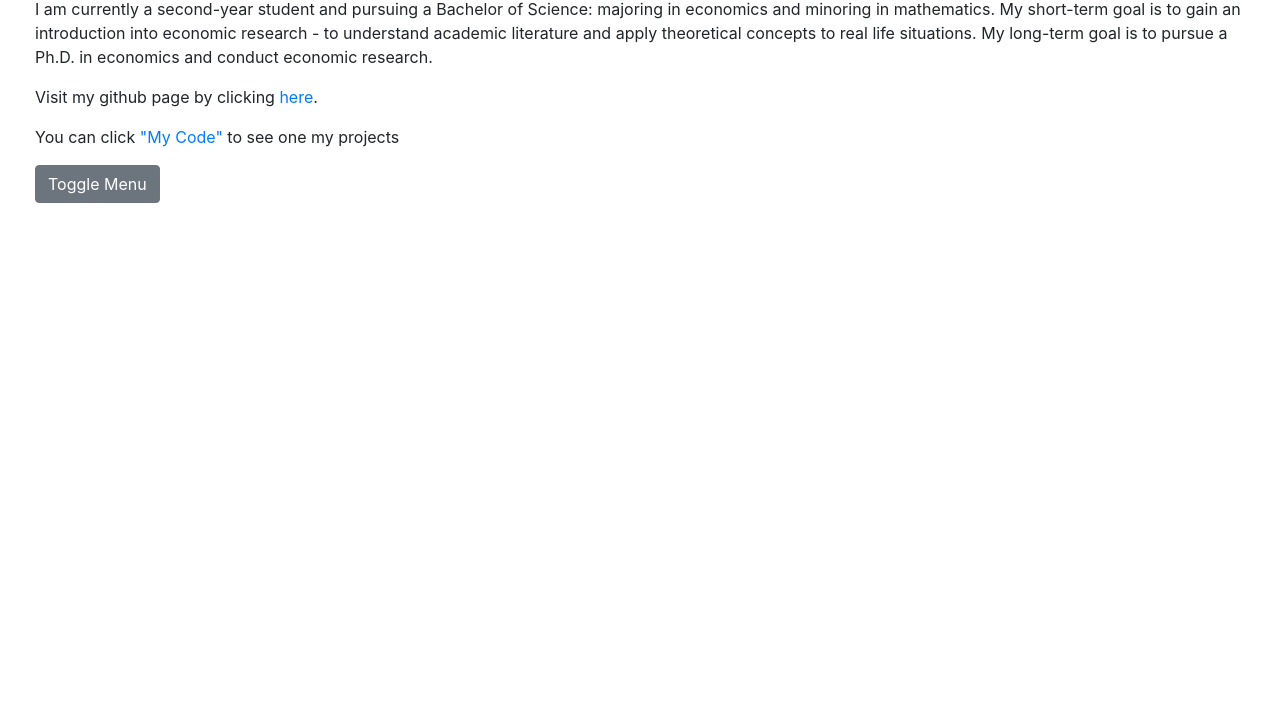
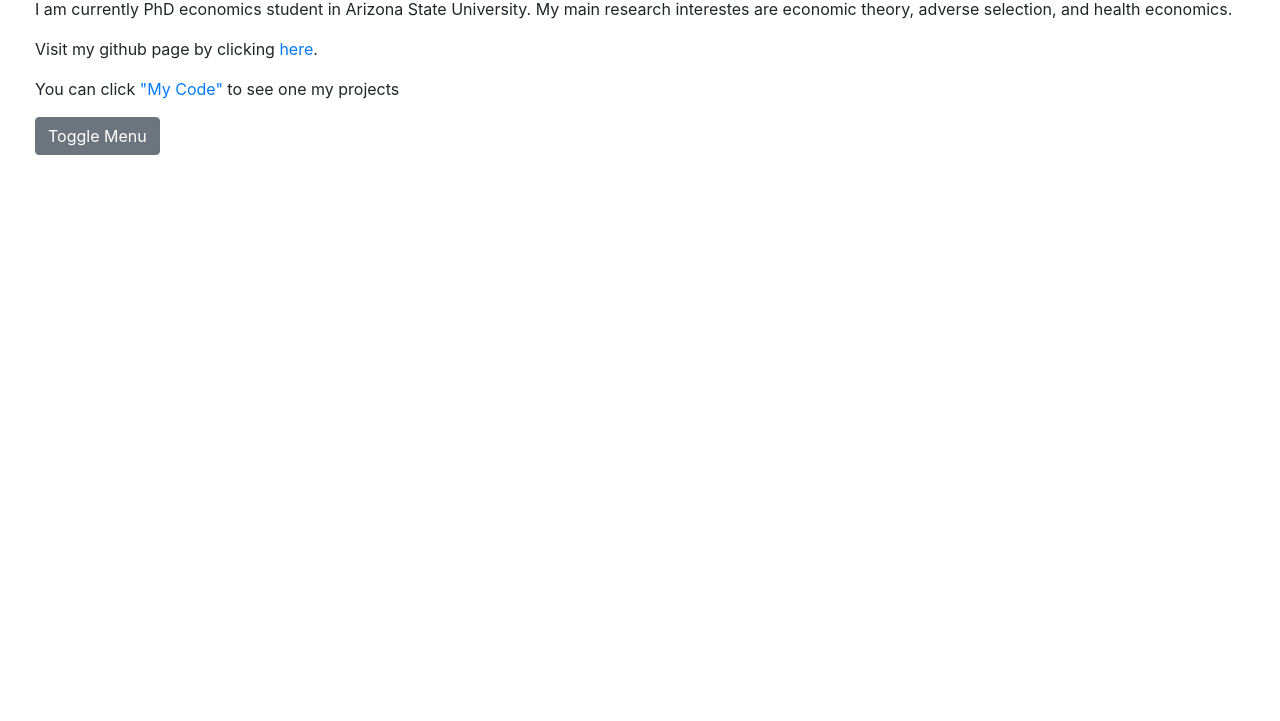
Before and after one commit to christopher-almacen/christopher-almacen.github.io, a website: page index.html in a window 1280 px wide. Shown: the part 79-800 px from the top of the page. Drawn offline with Linux system fonts and the light colour scheme.

Commit message:
Update index.html

```diff
--- a/index.html
+++ b/index.html
@@ -47,7 +47,7 @@
         <div id="page-content-wrapper">
             <div class="container-fluid">
                 <h1>Christopher Almacen</h1>
-                <p>I am currently a second-year student and pursuing a Bachelor of Science: majoring in economics and minoring in mathematics. My short-term goal is to gain an introduction into economic research - to understand academic literature and apply theoretical concepts to real life situations. My long-term goal is to pursue a Ph.D. in economics and conduct economic research.</p>
+                <p>I am currently PhD economics student in Arizona State University. My main research interestes are economic theory, adverse selection, and health economics.</p>
                 <p>Visit my github page by clicking <a href="https://github.com/christopher-almacen/christopher-almacen.github.io">here</a>.</p>
                 <p>You can click <a href=https://github.com/christopher-almacen/MyCode.github.io>"My Code"</a> to see one my projects</p>
                 <a href="#menu-toggle" class="btn btn-secondary" id="menu-toggle">Toggle Menu</a>
```
